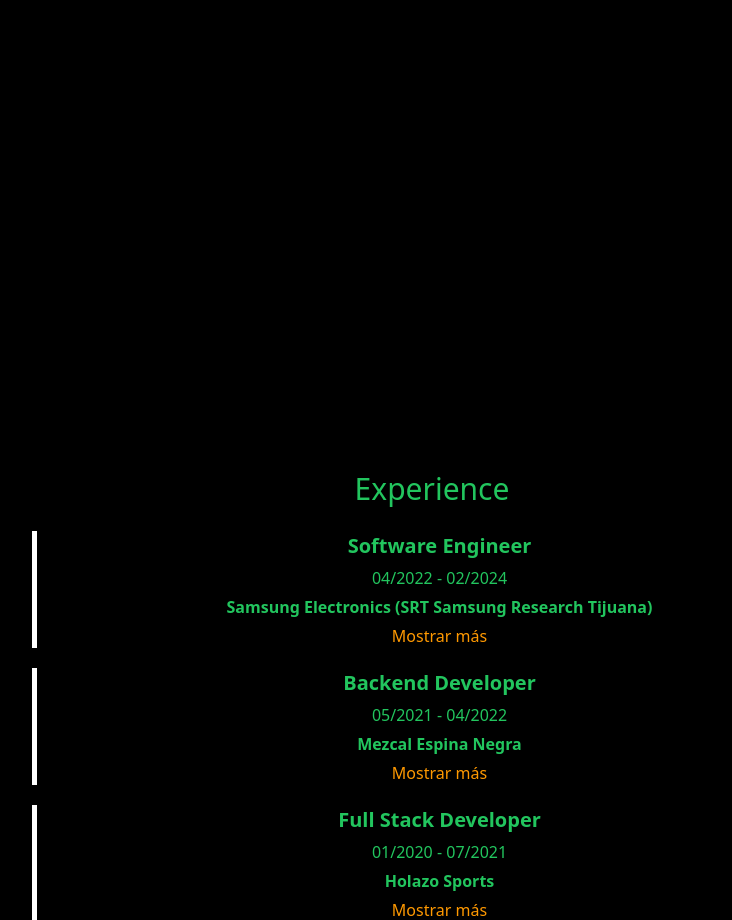
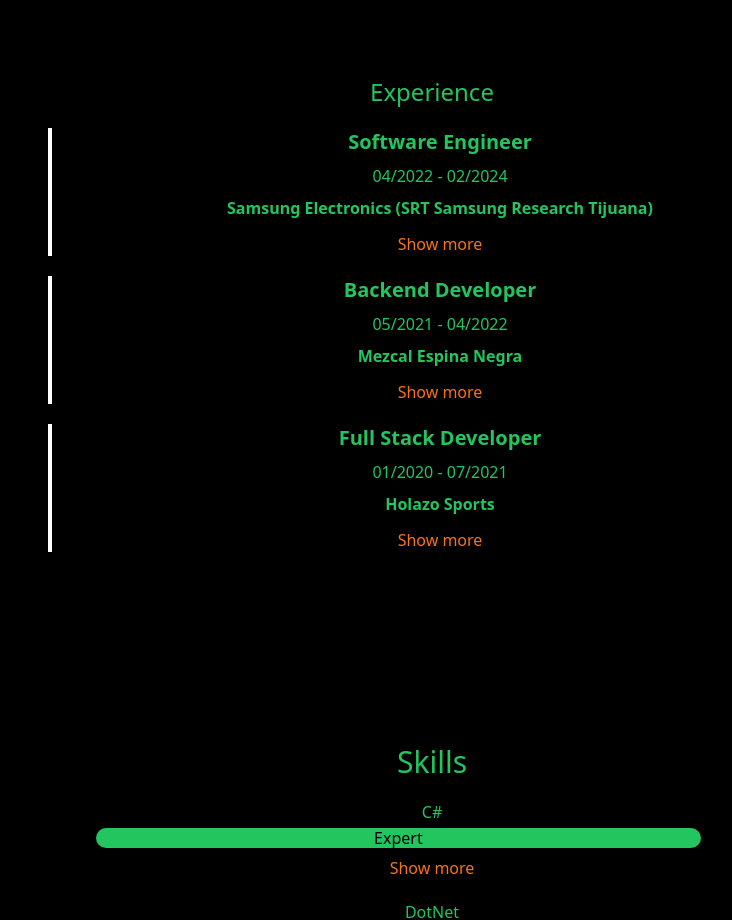
Before and after one commit to psyc023/Cv-Felipe, a React (Create React App) app: page / in a window 1280 px wide. Shown: the part 1880-2800 px from the top of the page, without its empty margins (208-940 px from the left). Built offline with nearby package versions, Linux system fonts and the light colour scheme.

Commit message:
Skills page

```diff
--- a/src/components/About.tsx
+++ b/src/components/About.tsx
@@ -5,6 +5,9 @@
 const About: React.FC = () => {
   return (
     <div className="about-container">
+        <div className="about-img-container">
+        <img className="about-img" src={bmopng} alt="BMO" />
+      </div>
       <div className="about-text">
         <p style={{ fontSize: 35, color: 'white', fontWeight: 'bold' }}>Hi There! I'm Felipe Canseco</p>
         <p style={{ fontSize: 30, color: '#22c55e', marginBottom: '20px' }}>Full stack developer</p>
@@ -17,9 +20,7 @@
         <p style={{ fontSize: 20, color: 'white' }}>Location: Oaxaca, Mexico</p>
         <p style={{ fontSize: 20, color: 'white' }}>Remote: Available</p>
       </div>
-      <div className="about-img-container">
-        <img className="about-img" src={bmopng} alt="BMO" />
-      </div>
+
     </div>
   );
 };
--- a/src/components/Education.tsx
+++ b/src/components/Education.tsx
@@ -11,7 +11,7 @@
   return (
     <div style={{
       backgroundColor: 'black',
-      minHeight: '100vh',
+
       color: 'white',
       display: 'grid',
       gridTemplateColumns: 'auto auto', // Dos columnas de ancho automático
--- a/src/components/Experience.tsx
+++ b/src/components/Experience.tsx
@@ -30,28 +30,31 @@
   ];
 
   return (
-    <div style={{ backgroundColor: 'black', minHeight: '100vh', color: 'white', display: 'flex', justifyContent: 'center', alignItems: 'center', padding: '15px' }}>
+    <div className="bg-black min-h-screen text-white flex justify-center items-center p-4">
       {/* Experience Column */}
-      <div style={{ flex: 1, textAlign: 'left', margin: '0 auto', maxWidth: '800px' }}>
-        <h2 style={{ color: '#22c55e', textAlign: 'center', fontSize: '30px', marginBottom: '20px' }}>Experience</h2>
+      <div className="w-full max-w-3xl mx-auto text-left">
+        <h2 className="text-green-500 text-center text-2xl mb-5">Experience</h2>
         {experienceData.map((exp, index) => (
           <motion.div
             key={index}
             whileHover={{ color: '#22c55e' }}
-            style={{ marginBottom: '20px', borderLeft: '5px solid white', paddingLeft: '10px' }}
+            className="mb-5 border-l-4 border-white pl-3"
           >
-            <p style={{ marginBottom: '5px', fontWeight: 'bold', fontSize: '20px', color: '#22c55e', textAlign: 'center' }}>{exp.title}</p>
-            <p style={{ marginBottom: '5px', color: '#22c55e', textAlign: 'center' }}>{exp.period}</p>
-            <p style={{ marginBottom: '5px', color: '#22c55e', textAlign: 'center', fontWeight: 'bold' }}>{exp.company}</p>
+            <p className="mb-2 font-bold text-xl text-green-500 text-center">{exp.title}</p>
+            <p className="mb-2 text-green-500 text-center">{exp.period}</p>
+            <p className="mb-2 text-green-500 text-center font-bold">{exp.company}</p>
             {expanded && (
-              <div style={{ display: 'grid', gridTemplateColumns: '1fr 1fr', columnGap: '20px' }}>
+              <div className="grid grid-cols-1 sm:grid-cols-2 gap-4">
                 {exp.description.split('\n').map((line, i) => (
                   <p key={i}>{line}</p>
                 ))}
               </div>
             )}
-            <button onClick={handleExpand} style={{ color: '#ff9900', backgroundColor: 'transparent', border: 'none', cursor: 'pointer', marginLeft: '10px', display: 'block', margin: '0 auto' }}>
-              {expanded ? 'Mostrar menos' : 'Mostrar más'}
+            <button
+              onClick={handleExpand}
+              className="text-orange-500 bg-transparent border-none cursor-pointer mt-3 block mx-auto"
+            >
+              {expanded ? 'Show less' : 'Show more'}
             </button>
           </motion.div>
         ))}
--- a/src/components/Home.tsx
+++ b/src/components/Home.tsx
@@ -1,5 +1,5 @@
 import React from 'react';
-import bmopng from '../assets/bmo.png'
+import bmopng from '../assets/bmo.png';
 import { motion } from 'framer-motion';
 
 const Home: React.FC = () => {
@@ -9,19 +9,19 @@
       <div style={{ flex: 1, display: 'flex', alignItems: 'center', justifyContent: 'center' }}>
         <div style={{ textAlign: 'left' }}>
           <p style={{ fontSize: 30, color: 'white' }}>Hello, I'm</p>
-          <p style={{ fontSize: 60, color: 'white', fontWeight: 'bold', marginBottom: '10px' }}>Felipe <br/> Canseco</p>
+          <p style={{ fontSize: 60, color: 'white', fontWeight: 'bold', marginBottom: '10px' }}>Felipe <br /> Canseco</p>
           <p style={{ fontSize: 30, color: 'rgba(255, 255, 255, 0.5)', fontWeight: 'bold', marginBottom: '20px' }}>Full Stack Developer</p>
-          <button style={{ backgroundColor: '#22c55e', color: 'black', padding: '10px 20px', fontSize: 20, borderRadius: '20px' }}>Contacto</button>
+          <button style={{ backgroundColor: '#22c55e', color: 'black', padding: '10px 20px', fontSize: 20, borderRadius: '20px' }}>Contact</button>
         </div>
       </div>
       {/* Columna derecha */}
       <div style={{ flex: 1, display: 'flex', alignItems: 'center', justifyContent: 'center' }}>
-      <motion.img
-  src={bmopng}
-  initial={{ scale: 0, filter: 'brightness(0)' }}
-  animate={{ scale: 1, filter: 'brightness(1)' }}
-/>
-
+        <motion.img
+          src={bmopng}
+          initial={{ scale: 0, filter: 'brightness(0)' }}
+          animate={{ scale: 1, filter: 'brightness(1)', y: [0, -20, 0] }}
+          transition={{ duration: 1, repeat: Infinity, repeatType: 'loop', ease: 'easeInOut' }}
+        />
       </div>
     </div>
   );
--- a/src/components/Skills.tsx
+++ b/src/components/Skills.tsx
@@ -1,37 +1,57 @@
-import React from 'react';
+import React, { useState } from 'react';
 import { motion } from 'framer-motion';
 
 const Skills: React.FC = () => {
   const skillsData = [
-    'C#',
-    'DotNet',
-    'REST',
-    'AWS',
-    'Entity Framework',
-    'Python',
-    'MySQL',
-    'CSS',
-    'JavaScript',
-    'HTML5',
-    'PHP',
-    'Vue.JS',
+    { skill: 'C#', level: 'Expert' },
+    { skill: 'DotNet', level: 'Expert' },
+    { skill: 'REST', level: 'Expert' },
+    { skill: 'AWS', level: 'Qualified' },
+    { skill: 'Entity Framework', level: 'Qualified' },
+    { skill: 'Python', level: 'Expert' },
+    { skill: 'MySQL', level: 'Expert' },
+    { skill: 'CSS', level: 'Expert' },
+    { skill: 'JavaScript', level: 'Expert' },
+    { skill: 'HTML5', level: 'Expert' },
+    { skill: 'PHP', level: 'Qualified' },
+    { skill: 'Vue.JS', level: 'Qualified' },
   ];
 
+  const [expandedSkill, setExpandedSkill] = useState<string | null>(null);
+
+  const handleExpand = (skill: string) => {
+    setExpandedSkill(expandedSkill === skill ? null : skill);
+  };
+
   return (
-    <div style={{ backgroundColor: 'black', minHeight: '100vh', color: 'white', padding: '20px', display: 'flex', justifyContent: 'center', alignItems: 'center' }}>
-      <div style={{ maxWidth: '600px', textAlign: 'center' }}>
-        <h2 style={{ color: '#22c55e', fontSize: '35px', marginBottom: '20px' }}>Skills</h2>
-        {skillsData.map((skill, index) => (
-          <div key={index} style={{ marginBottom: '20px', display: 'flex', flexDirection: 'column', alignItems: 'center' }}>
-            <p style={{ color: '#22c55e', marginBottom: '5px', textAlign: 'left' }}>{skill}</p>
+    <div className="bg-black min-h-screen text-white p-5 flex justify-center items-center">
+      <div className="max-w-2xl w-full text-center">
+        <h2 className="text-green-500 text-3xl mb-5">Skills</h2>
+        {skillsData.map((skillData, index) => (
+          <div key={index} className="mb-5">
+            <p className="text-green-500 mb-1">{skillData.skill}</p>
             <motion.div
-              style={{ backgroundColor: '#22c55e', height: '20px', borderRadius: '10px', width: '100vw' }}
+              className="bg-green-500 h-5 rounded-full relative hover:bg-orange-500"
               initial={{ width: 0 }}
-              animate={{ width: '80vw' }}
+              animate={{ width: skillData.level === 'Expert' ? '90%' : '80%' }}
               transition={{ duration: 1, type: 'spring', stiffness: 80 }}
             >
-              <p style={{ color: 'black', textAlign: 'center', lineHeight: '20px', margin: 0, padding: 0 }}>{'80%'}</p>
+              <span className="absolute inset-0 text-black text-center leading-5">{skillData.level}</span>
             </motion.div>
+            <button
+              onClick={() => handleExpand(skillData.skill)}
+              className="text-orange-500 bg-transparent border-none cursor-pointer mt-2 block mx-auto"
+            >
+              {expandedSkill === skillData.skill ? 'Show less' : 'Show more'}
+            </button>
+            {expandedSkill === skillData.skill && (
+              <div className="grid grid-cols-1 sm:grid-cols-2 gap-4 mt-4">
+                <p>1</p>
+                <p>2</p>
+                <p>3</p>
+                <p>4</p>
+              </div>
+            )}
           </div>
         ))}
       </div>
```
Also changed, not shown: 11 other files (tests, documents, lock files or other folders).
